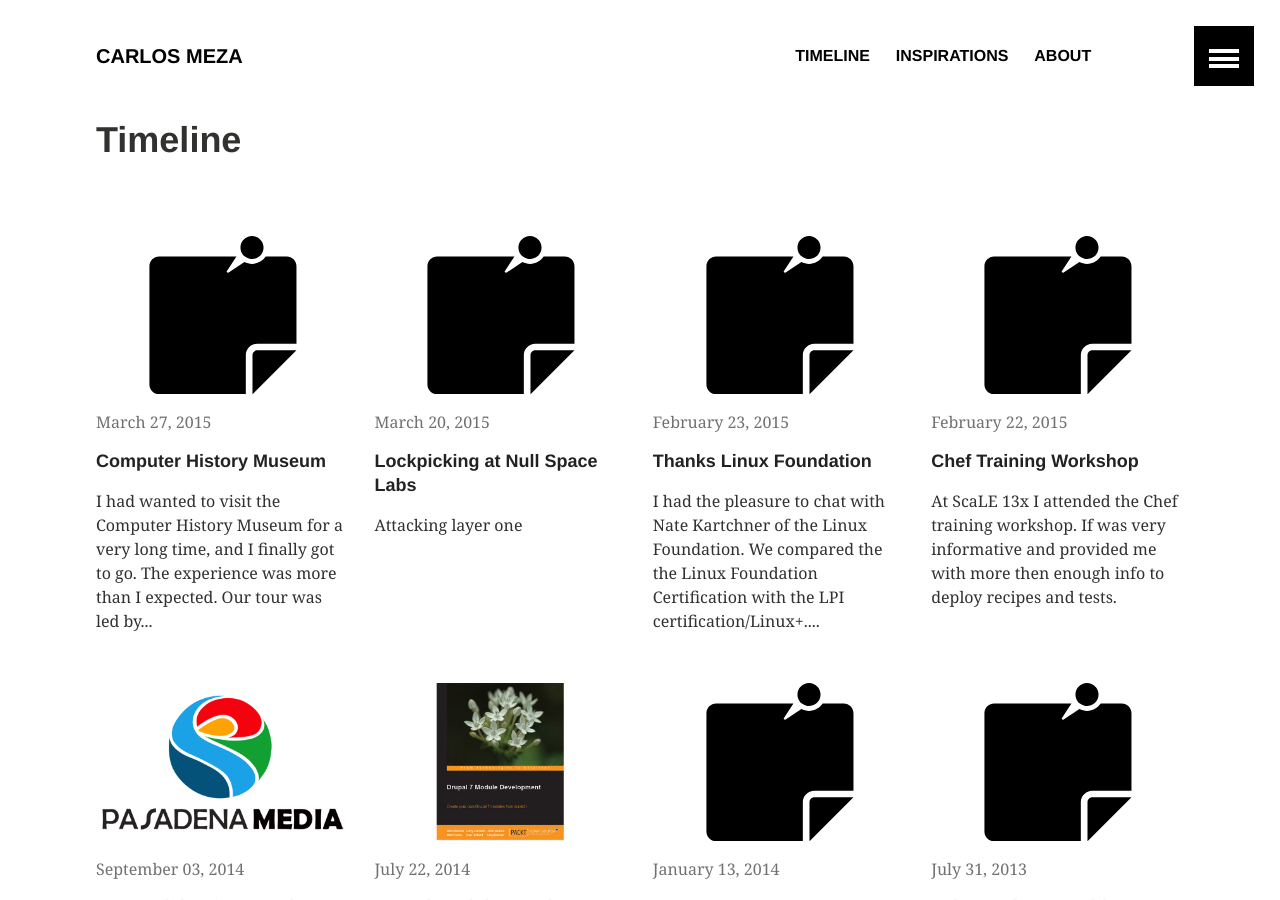
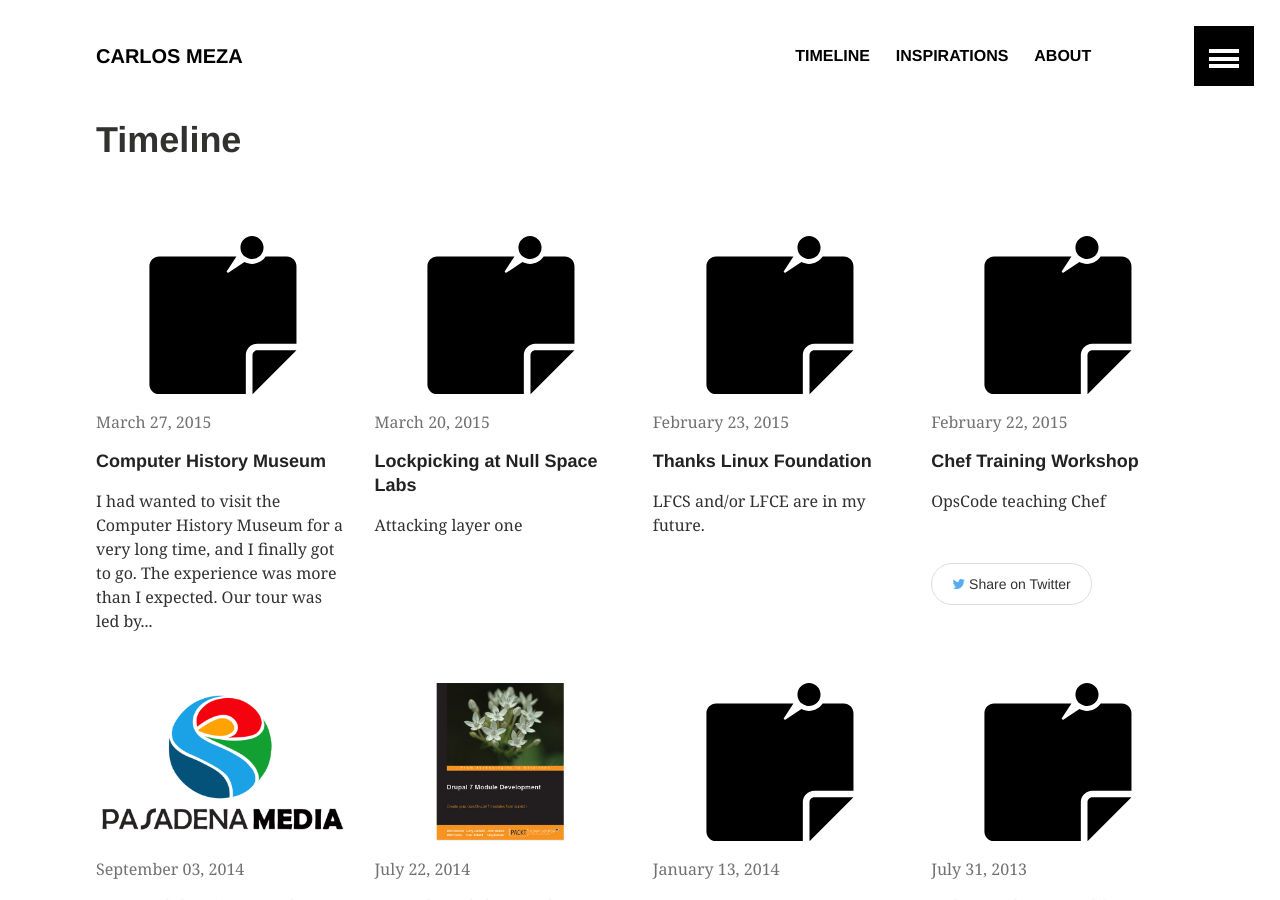
Before and after one commit to CMeza99/cmeza99.github.io, a Jekyll site: the page built from archive.md, in a window 1280 px wide and 900 px high. Built offline with Jekyll 4.4.1, drawn with Linux system fonts in a browser that asks for light colours.

Commit message:
update excerpts

```diff
--- a/_posts/2015-02-22-chef-training-workshop.md
+++ b/_posts/2015-02-22-chef-training-workshop.md
@@ -3,7 +3,7 @@
 title: "Chef Training Workshop"
 modified: 2015-04-05T16:37:06-07:00
 categories:
-excerpt:
+excerpt: "OpsCode teaching Chef"
 tags: [devops event]
 image:
   feature:
--- a/_posts/2015-02-23-thanks-linux-foundation.md
+++ b/_posts/2015-02-23-thanks-linux-foundation.md
@@ -3,7 +3,7 @@
 title: "Thanks Linux Foundation"
 modified: 2015-04-05T17:00:29-07:00
 categories:
-excerpt:
+excerpt: "LFCS and/or LFCE are in my future."
 tags: []
 image:
   feature:
```
